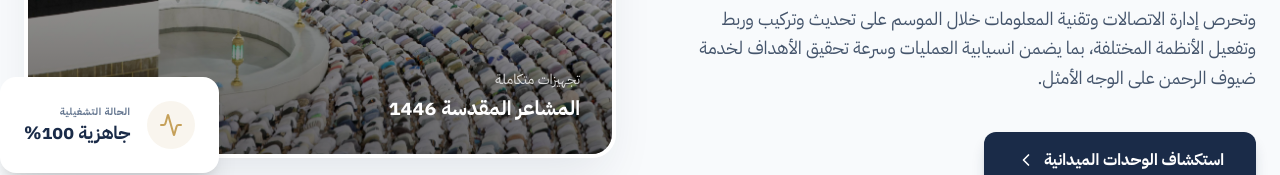
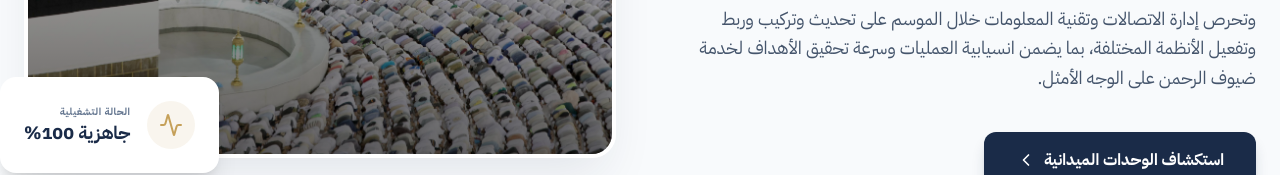
Before and after one commit to elinmuryiha-dot/hajj-tech-report-1446, a React (Vite) app: page / in a window 1280 px wide. Shown: the part 509-684 px from the top of the page. Built offline with nearby package versions, Linux system fonts and the light colour scheme; no server answers; the database is empty.

Commit message:
Remove text overlay from hero section

```diff
--- a/src/components/HomePage.tsx
+++ b/src/components/HomePage.tsx
@@ -209,8 +209,7 @@ export default function HomePage() {
                 />
                 <div className="absolute inset-0 bg-gradient-to-t from-black/60 to-transparent"></div>
                 <div className="absolute bottom-8 right-8 text-white text-right">
-                  <p className="text-sm opacity-80 mb-1">تجهيزات متكاملة</p>
-                  <p className="text-xl font-bold">المشاعر المقدسة 1446</p>
+
                 </div>
               </div>
               <motion.div
```
